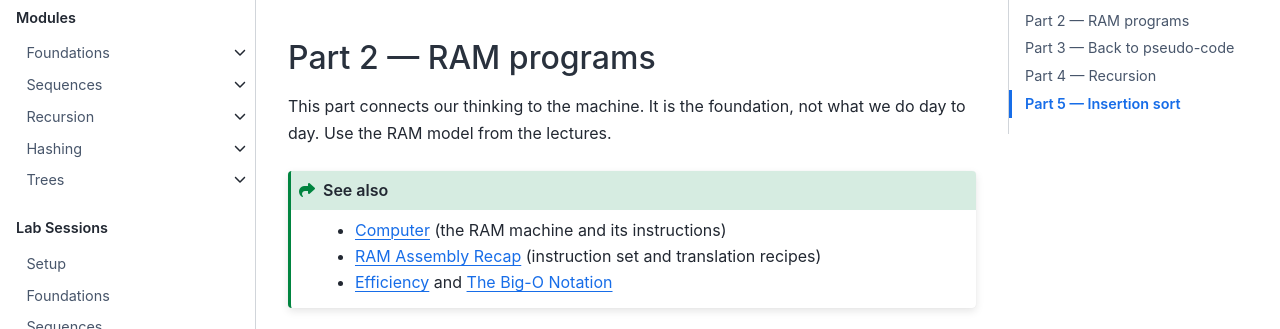
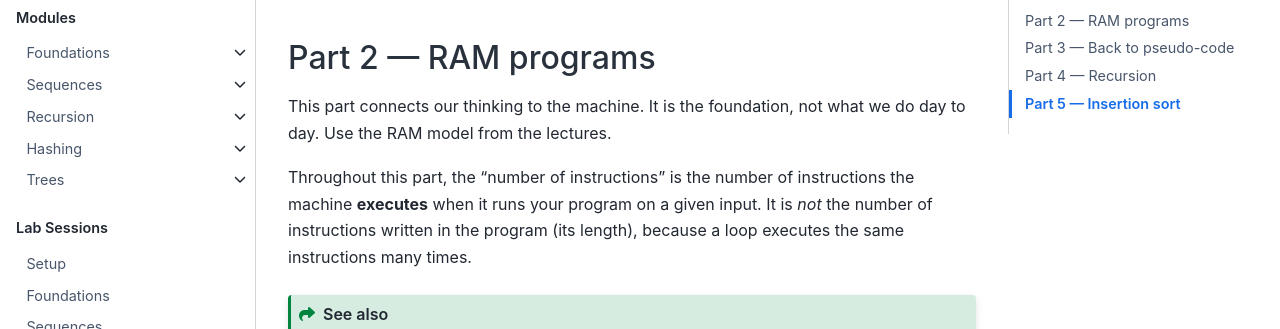
Before and after one commit to fchauvel/ntnu-idata2302-website, a Sphinx documentation site: the page built from source/self_check/mid_term.rst, in a window 1280 px wide and 900 px high, scrolled down 853 px, cut to the strip 93-422 px from the top of the window. Built offline with Sphinx 7.4.7 and the Sphinx Book theme 1.1.4, drawn with Linux system fonts in a browser that asks for light colours; part of the change alters nothing that is shown.

Commit message:
content: make clear that 'instructions' counts executed instructions in the mid-term
Co-Authored-By: Claude Sonnet 5.5 <noreply@anthropic.com>

```diff
--- a/source/self_check/mid_term.rst
+++ b/source/self_check/mid_term.rst
@@ -41,6 +41,12 @@ Part 2 — RAM programs
 This part connects our thinking to the machine. It is the foundation,
 not what we do day to day. Use the RAM model from the lectures.
 
+Throughout this part, the "number of instructions" is the number of
+instructions the machine **executes** when it runs your program on a
+given input. It is *not* the number of instructions written in the
+program (its length), because a loop executes the same instructions
+many times.
+
 .. seealso::
 
    - :doc:`Computer </foundations/ram>` (the RAM machine and its instructions)
@@ -65,8 +71,8 @@ not what we do day to day. Use the RAM model from the lectures.
    :label: self-check/mid-term/q04
    :nonumber:
 
-   Express the number of instructions as a function of :math:`n`.
-   Hint: does your answer depend on anything other than :math:`n`?
+   Express the number of instructions executed as a function of
+   :math:`n`. Hint: does your answer depend on anything other than :math:`n`?
 
 .. exercise:: Question 5
    :label: self-check/mid-term/q05
@@ -79,8 +85,8 @@ not what we do day to day. Use the RAM model from the lectures.
    :label: self-check/mid-term/q06
    :nonumber:
 
-   What can you say about the number of instructions using big-O
-   notation?
+   What can you say about the number of instructions executed using
+   big-O notation?
 
 Part 3 — Back to pseudo-code
 ============================
@@ -96,7 +102,8 @@ Part 3 — Back to pseudo-code
    :nonumber:
 
    Back at our original pseudo code program from question 1. Why might
-   we prefer to count comparisons rather than machine instructions?
+   we prefer to count comparisons rather than executed machine
+   instructions?
 
 .. exercise:: Question 8
    :label: self-check/mid-term/q08
```
